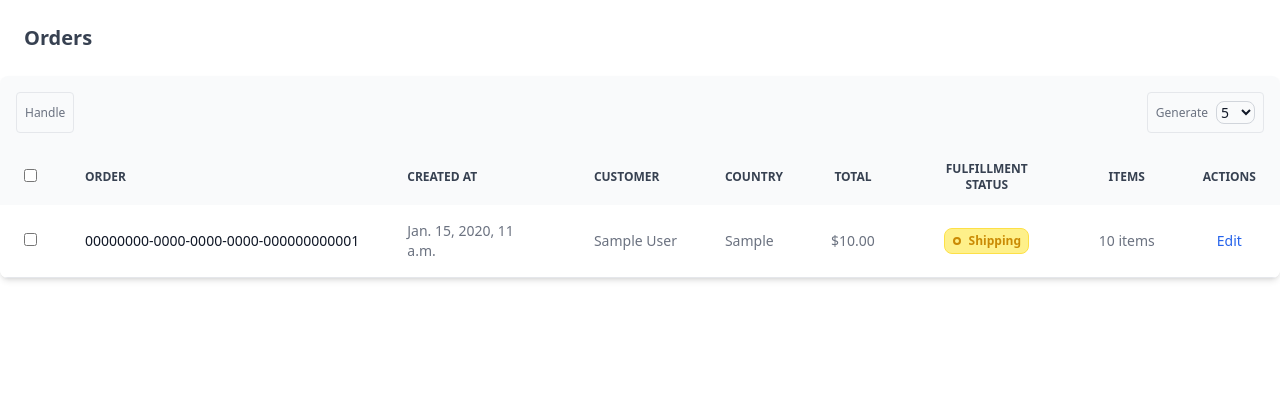
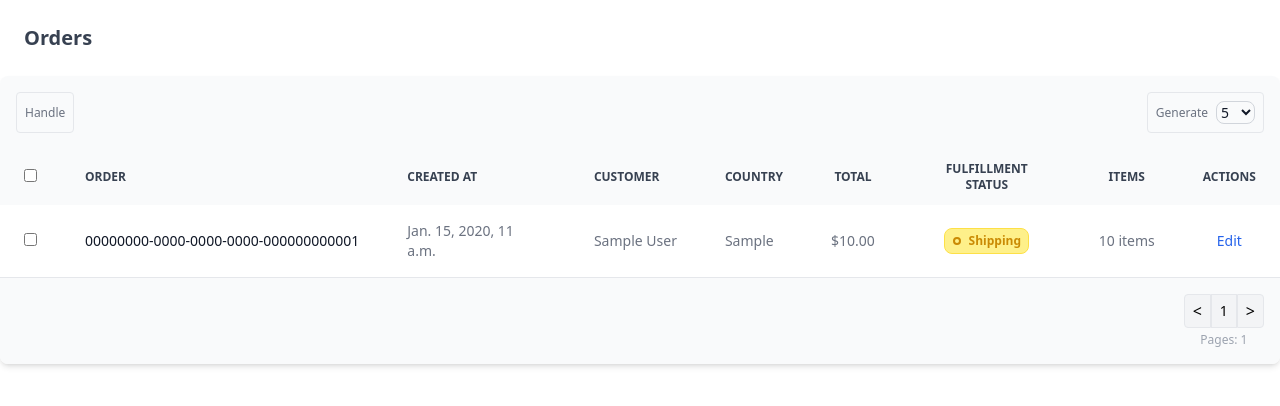
Before and after one commit to SWonderman/task-queue-prototype, a Django app: page / in a window 1280 px wide. Shown: the top 406 px of the page. Run offline with Django 5.2, Linux system fonts and the light colour scheme; tables that the repository leaves empty hold one stand-in row (values such as "Sample post"); some libraries are stand-ins or nearby versions.

Commit message:
feat: add orders pagination to the frontend

```diff
--- a/queueproto/core/templates/core/index.html
+++ b/queueproto/core/templates/core/index.html
@@ -100,6 +100,20 @@
                 {% endfor %}
             </tbody>
         </table>
+        <div class="w-full p-4 bg-gray-50 flex justify-end">
+            <div class="flex flex-row items-center justify-center gap-2">
+                <div class="flex flex-col items-center justify-center gap-1">
+                    <div class="flex flex-row">
+                        <button class="px-2 py-1 bg-gray-100 border border-gray-200 text-center hover:bg-gray-200 rounded-l" onclick="gotoPreviousPage()"><</button>
+                        <p class="px-2 py-1 flex items-center justify-center bg-gray-100 border border-gray-200 text-center text-sm">
+                            <span id="pagination-current-page">{{ current_page }}</span>
+                        </p>
+                        <button class="px-2 py-1 bg-gray-100 border border-gray-200 text-center hover:bg-gray-200 rounded-r" onclick="gotoNextPage()">></button>
+                    </div>
+                    <p class="text-xs text-gray-400">Pages: <span id="pagination-total-pages-count">{{ pages_count }}</span></p>
+                </div>
+            </div>
+        </div>
     </div>
     <div class="p-6"></div>
 {% endblock content %}
--- a/queueproto/core/views.py
+++ b/queueproto/core/views.py
@@ -1,5 +1,5 @@
 from django.shortcuts import render
-from django.core.paginator import Paginator
+from django.core.paginator import Paginator, Page
 from django.db.models import QuerySet
 
 from core.models import Order
@@ -9,10 +9,16 @@ def index(request):
     paginator = Paginator(orders, 15)
 
     page_number = request.GET.get("page")
-    page_orders = paginator.get_page(page_number)
+    page_orders: Page = paginator.get_page(page_number)
+
+    if page_number is None:
+        page_number = 1
 
     context = {
         "orders": page_orders,
+        "orders_count": orders.count(),
+        "current_page": page_number,
+        "pages_count": paginator.num_pages,
     }
 
     return render(request=request, template_name="core/index.html", context=context)
--- a/queueproto/static/js/script.js
+++ b/queueproto/static/js/script.js
@@ -1,4 +1,5 @@
-const API_URL = "http://localhost:8000/api/v1";
+const BASE_URL = "http://localhost:8000";
+const API_URL = `${BASE_URL}/api/v1`;
 
 // TODO: could use that later to color notifications based on their type
 const NotificationType = {
@@ -64,6 +65,30 @@ function toggleAllOrders() {
   }
 }
 
+function gotoPreviousPage() {
+  const currentPage = +document.getElementById("pagination-current-page")
+    .innerHTML;
+  const allPages = +document.getElementById("pagination-total-pages-count")
+    .innerHTML;
+
+  if (currentPage - 1 >= 1) {
+    document.location.href = `${BASE_URL}?page=${currentPage - 1}`;
+  }
+}
+
+function gotoNextPage() {
+  const currentPage = +document.getElementById("pagination-current-page")
+    .innerHTML;
+  const allPages = +document.getElementById("pagination-total-pages-count")
+    .innerHTML;
+
+  console.log("Going to the next page with number:", currentPage + 1);
+
+  if (currentPage + 1 <= allPages) {
+    document.location.href = `${BASE_URL}?page=${currentPage + 1}`;
+  }
+}
+
 async function generateOrders() {
   const toGenerateValue = document.getElementById("to-generate").value;
 
--- a/queueproto/static/src/output.css
+++ b/queueproto/static/src/output.css
@@ -681,6 +681,10 @@ video {
   gap: 1.5rem;
 }
 
+.gap-1 {
+  gap: 0.25rem;
+}
+
 .overflow-x-auto {
   overflow-x: auto;
 }
@@ -699,6 +703,16 @@ video {
 
 .rounded-lg {
   border-radius: 0.5rem;
+}
+
+.rounded-l {
+  border-top-left-radius: 0.25rem;
+  border-bottom-left-radius: 0.25rem;
+}
+
+.rounded-r {
+  border-top-right-radius: 0.25rem;
+  border-bottom-right-radius: 0.25rem;
 }
 
 .border {
@@ -736,6 +750,11 @@ video {
 .border-yellow-600 {
   --tw-border-opacity: 1;
   border-color: rgb(202 138 4 / var(--tw-border-opacity));
+}
+
+.bg-gray-100 {
+  --tw-bg-opacity: 1;
+  background-color: rgb(243 244 246 / var(--tw-bg-opacity));
 }
 
 .bg-gray-200 {
@@ -814,6 +833,21 @@ video {
   padding-bottom: 1rem;
 }
 
+.px-4 {
+  padding-left: 1rem;
+  padding-right: 1rem;
+}
+
+.py-2 {
+  padding-top: 0.5rem;
+  padding-bottom: 0.5rem;
+}
+
+.px-3 {
+  padding-left: 0.75rem;
+  padding-right: 0.75rem;
+}
+
 .text-left {
   text-align: left;
 }
@@ -854,6 +888,11 @@ video {
   color: rgb(37 99 235 / var(--tw-text-opacity));
 }
 
+.text-gray-300 {
+  --tw-text-opacity: 1;
+  color: rgb(209 213 219 / var(--tw-text-opacity));
+}
+
 .text-gray-500 {
   --tw-text-opacity: 1;
   color: rgb(107 114 128 / var(--tw-text-opacity));
@@ -877,6 +916,11 @@ video {
 .text-yellow-600 {
   --tw-text-opacity: 1;
   color: rgb(202 138 4 / var(--tw-text-opacity));
+}
+
+.text-gray-400 {
+  --tw-text-opacity: 1;
+  color: rgb(156 163 175 / var(--tw-text-opacity));
 }
 
 .shadow {
@@ -904,6 +948,11 @@ video {
 .hover\:bg-gray-100:hover {
   --tw-bg-opacity: 1;
   background-color: rgb(243 244 246 / var(--tw-bg-opacity));
+}
+
+.hover\:bg-gray-200:hover {
+  --tw-bg-opacity: 1;
+  background-color: rgb(229 231 235 / var(--tw-bg-opacity));
 }
 
 .hover\:underline:hover {
```
Also changed, not shown: 1 other file.
